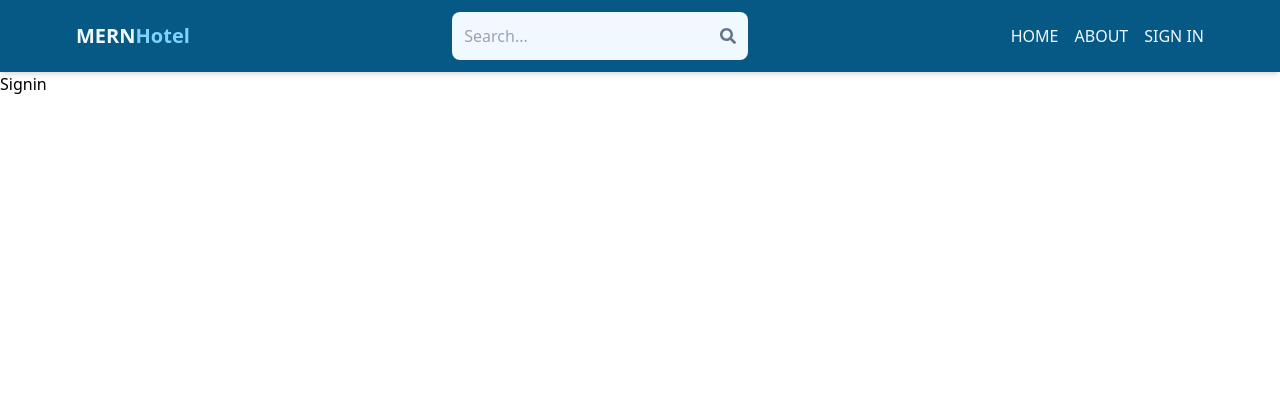
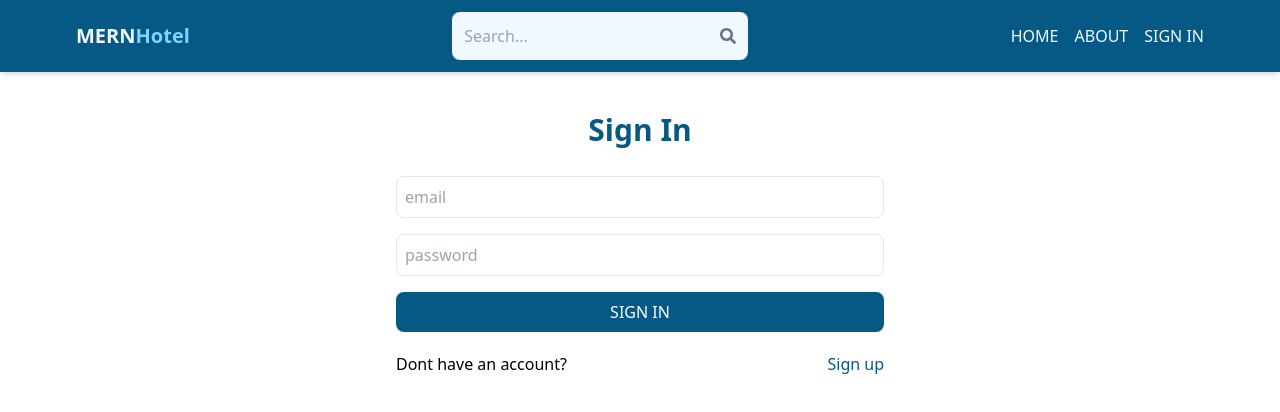
Before and after one commit to huanchin/MERN-Hotel, a React (Vite) app in the folder client/: page /signin in a window 1280 px wide. Shown: the top 412 px of the page. Built offline with nearby package versions, Linux system fonts and the light colour scheme.

Commit message:
complete sign in page functionality

```diff
--- a/client/src/pages/Signin.jsx
+++ b/client/src/pages/Signin.jsx
@@ -1,5 +1,73 @@
+import { useState } from "react";
+import { Link, useNavigate } from "react-router-dom";
+
 function Signin() {
-  return <div>Signin</div>;
+  const [formData, setFormData] = useState({});
+  const [isLoading, setIsLoading] = useState(false);
+  const [error, setError] = useState(null);
+  const navigate = useNavigate();
+
+  const handleChange = (e) => {
+    setFormData({ ...formData, [e.target.id]: e.target.value });
+  };
+
+  const handleSubmit = async (e) => {
+    e.preventDefault();
+    setIsLoading(true);
+    const res = await fetch("api/auth/signin", {
+      method: "POST",
+      headers: {
+        "Content-Type": "application/json",
+      },
+      body: JSON.stringify(formData),
+    });
+    const data = await res.json();
+    if (data.success === false) {
+      setError(data.message);
+      setIsLoading(false);
+      return;
+    }
+    setError(null);
+    setIsLoading(false);
+    navigate("/");
+  };
+
+  return (
+    <div className="p-3 max-w-lg mx-auto">
+      <h1 className="text-3xl text-center font-semibold my-7 text-sky-800">
+        Sign In
+      </h1>
+      <form onSubmit={handleSubmit} className="flex flex-col gap-4">
+        <input
+          type="email"
+          placeholder="email"
+          id="email"
+          onChange={handleChange}
+          className="border p-2 rounded-lg"
+        />
+        <input
+          type="password"
+          placeholder="password"
+          id="password"
+          onChange={handleChange}
+          className="border p-2 rounded-lg"
+        />
+        <button
+          disabled={isLoading}
+          className="bg-sky-800 text-white p-2 rounded-lg uppercase hover:opacity-95 disabled:opacity-80"
+        >
+          {isLoading ? "Loading..." : "sign in"}
+        </button>
+        <div className="flex justify-between mt-1">
+          <p>Dont have an account?</p>
+          <Link to="/signup">
+            <span className="text-sky-800">Sign up</span>
+          </Link>
+        </div>
+      </form>
+      {error && <p className="text-red-500 mt-1">{error}</p>}
+    </div>
+  );
 }
 
 export default Signin;
```
